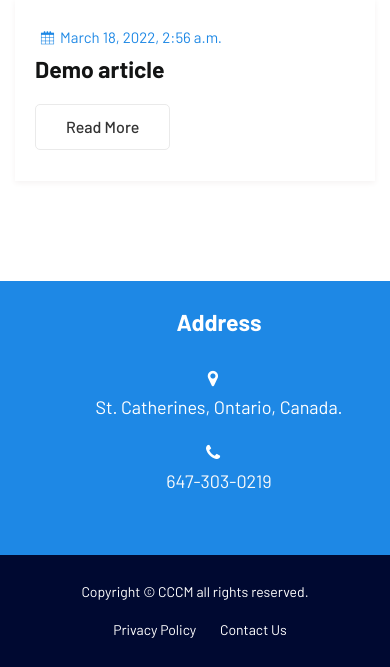
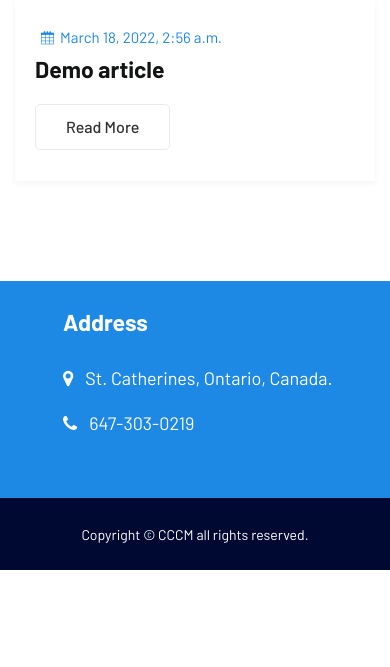
Before and after one commit to yemiemy/cccm, a Django app: page /blog/ in a window 390 px wide. Shown: the part 2333-3000 px from the top of the page. After the commit the page ends 2903 px from the top, so only its background shows below. Run offline with Django 4.2, Linux system fonts and the light colour scheme; data comes from the database, SQL or seed files in the repository; data that the repository does not hold is empty; some libraries are stand-ins or nearby versions.

Commit message:
Footer issue fix

```diff
--- a/core/templates/base/base.html
+++ b/core/templates/base/base.html
@@ -137,7 +137,7 @@
 							<div class="footer-widget address">
 								<div class="footer-logo"></div>
 								<div class="footer-address">
-									<div class="footer_s_inner">
+									<div class="footer_s_inner d-flex">
 										<div class="footer-sociala-icon">
 											<i class="fa fa-map-marker"></i>
 										</div>
@@ -145,7 +145,7 @@
 											<p>St. Catherines, Ontario, Canada.</p>
 										</div>
 									</div>
-									<div class="footer_s_inner">
+									<div class="footer_s_inner d-flex">
 										<div class="footer-sociala-icon">
 											<i class="fa fa-phone"></i>
 										</div>
@@ -181,14 +181,14 @@
 						<p>Copyright &copy; CCCM all rights reserved.</p>
 					</div>
 				</div>
-				<div class="col-lg-6 col-md-6  col-sm-12">
+				<!-- <div class="col-lg-6 col-md-6  col-sm-12">
 					<div class="footer-menu">
 						<ul  class="text-right">
 							<li><a href="#">Privacy Policy</a></li>
 							<li><a href="{% url 'contact' %}">Contact Us</a></li>
 						</ul>
 					</div>
-				</div>
+				</div> -->
 			</div>
 		</div>
 	</div>
--- a/static/assets/css/responsive.css
+++ b/static/assets/css/responsive.css
@@ -2728,7 +2728,7 @@ float: none;
 }
 /* blog css	 */
 .footer-middle {
-	text-align: center;
+	/* text-align: center; */
 }
 .blog-content h5 > a {
 	font-size: 17px;
@@ -2965,7 +2965,7 @@ padding-top: 30px;
 	 float: none;
 }
 .footer-sociala-info p {
-    text-align: center;
+    /* text-align: center; */
 }
 
 /*====== new css ======= */
```
